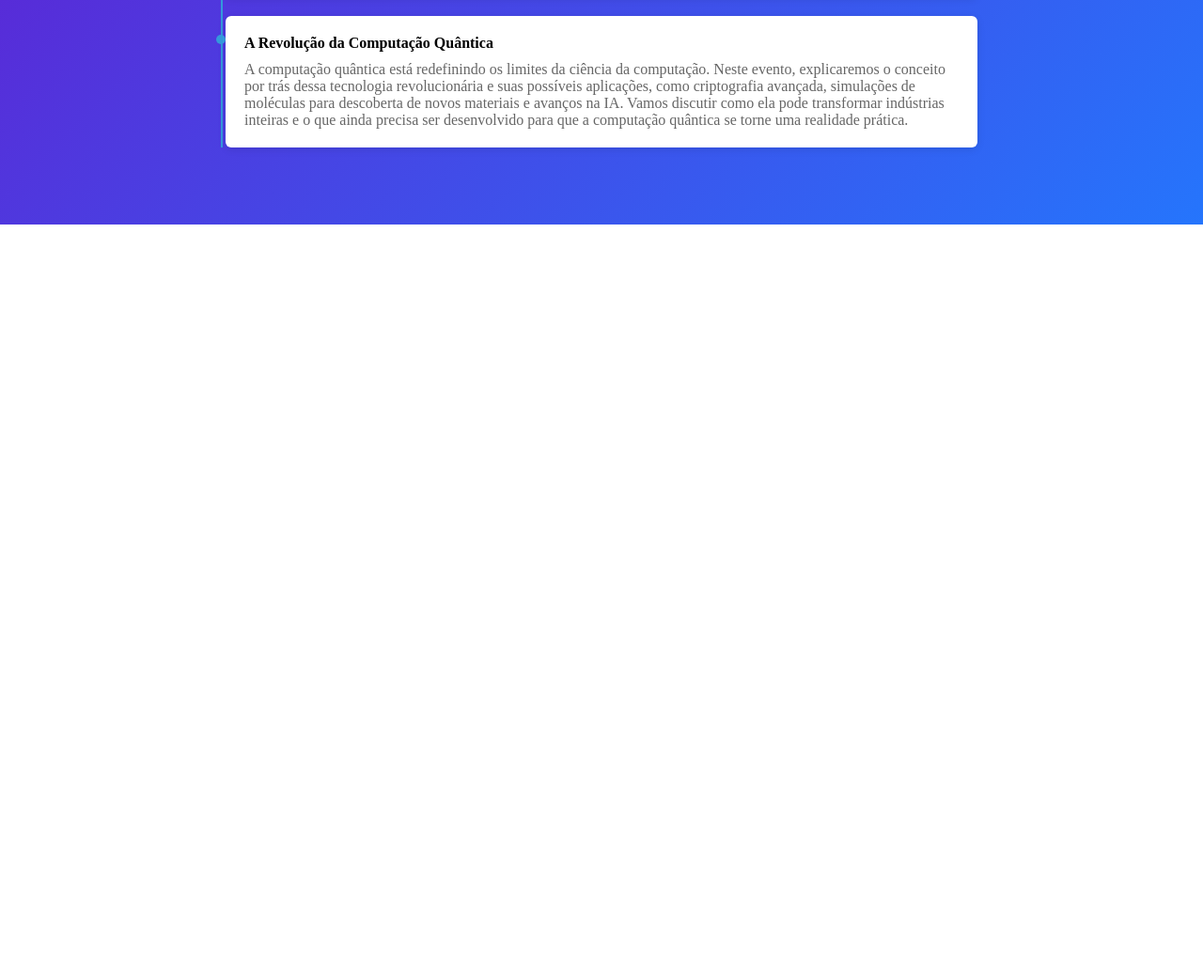
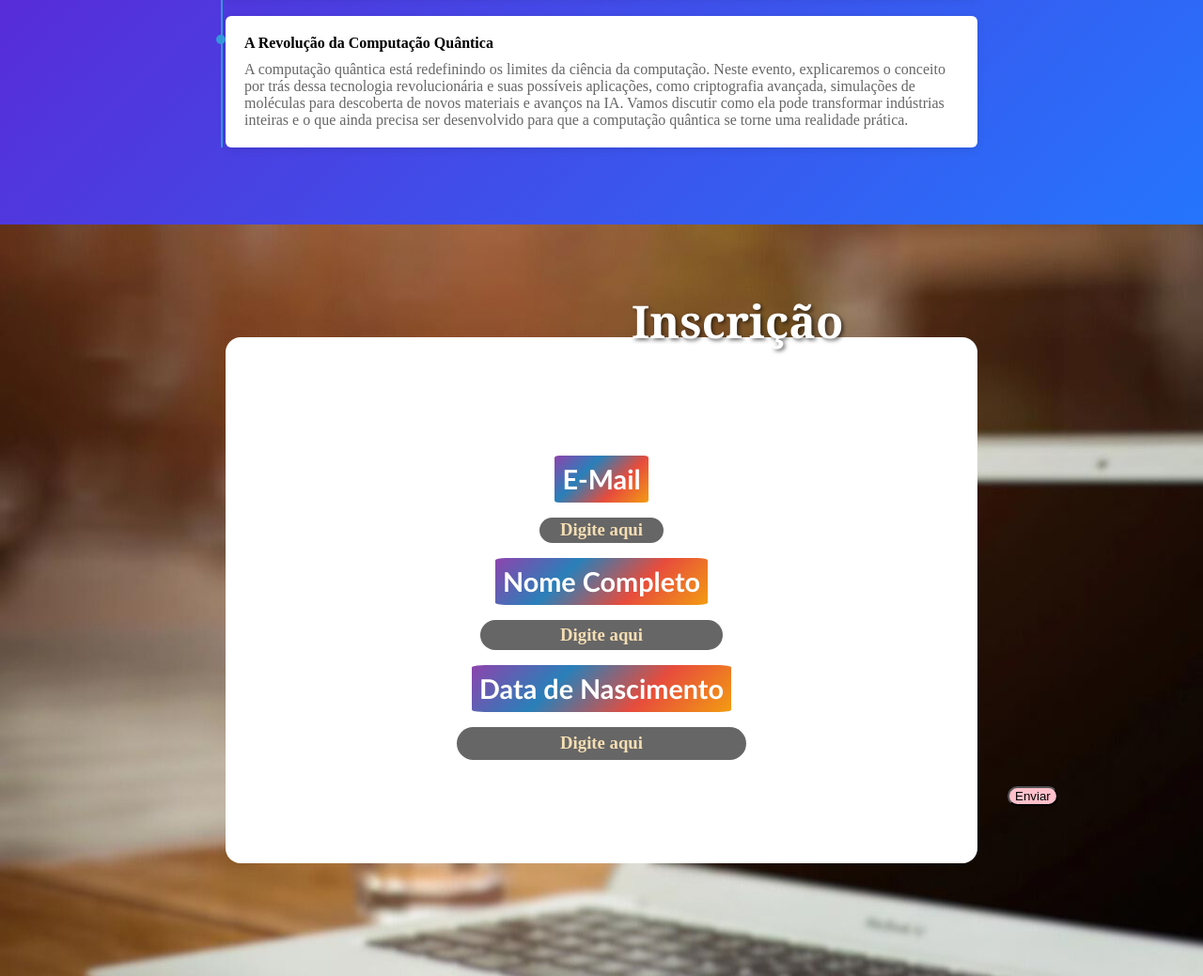
Before and after one commit to luisgustavo777/techFest2023, a plain HTML site: page index.html in a window 1280 px wide. Shown: the part 1531-2570 px from the top of the page at 94% size. Before the commit the page ends 1770 px from the top, so only its background shows below. Drawn offline with Linux system fonts and the light colour scheme.

Commit message:
adicionar secção de cadastro no evento

```diff
--- a/index.html
+++ b/index.html
@@ -91,5 +91,24 @@
         </div>
     </div>
 
+    <div class="inscricao">
+        <h1 class="formulario" id="section4">Inscrição</h1>
+        <div class="formBox">
+            <div class="campo">
+                <h2>E-Mail</h2>
+                <h3 class="label">Digite aqui</h3>
+            </div>
+            <div class="campo">
+                <h2>Nome Completo</h2>
+                <h3 class="label">Digite aqui</h3>
+            </div>
+            <div class="campo">
+                <h2>Data de Nascimento</h2>
+                <h3 class="label">Digite aqui</h3>
+            </div>
+            <button>Enviar</button>
+        </div>
+    </div>
+
 </body>
 </html>
--- a/style.css
+++ b/style.css
@@ -77,6 +77,7 @@ html {
     left: 32rem;
     color: white;
     font-family: 'Segoe UI', Tahoma, Geneva, Verdana, sans-serif;
+    text-shadow: 2px 2px 4px rgba(0, 0, 0, 0.6);
 }
 
 .gridEquipe {
@@ -244,3 +245,63 @@ html {
     font-size: 16px;
     color: #666;
 }
+
+.inscricao {
+    display: flex;
+    background-image: url(formimg.jpg);
+    background-repeat: no-repeat;
+    height: 50rem;
+    justify-content: center;
+    align-items: center;
+}
+
+.inscricao h1 {
+    font-size: 3rem;
+    text-shadow: 2px 2px 4px rgba(0, 0, 0, 0.6);
+    color: white;
+    left: 42rem;
+    top: 115rem;
+    position: absolute;
+    font-family: Cambria, Cochin, Georgia, Times, 'Times New Roman', serif;
+}
+
+.formBox {
+    display: flex;
+    background-color: white;
+    justify-items: center;
+    width: 100vh;
+    height: 70vh;
+    border-radius: 2vh;
+    justify-content: center;
+    align-items: center;
+    flex-direction: column;
+}
+
+.campo h2{
+    display: flex;
+    font-size:  1.8rem;
+    font-family: 'Trebuchet MS', 'Lucida Sans Unicode', 'Lucida Grande', 'Lucida Sans', Arial, sans-serif;
+    background: linear-gradient(135deg, #8e44ad, #2980b9, #e74c3c, #f39c12);
+    padding: 0.5rem;
+    border-radius: 5%;
+    color: white;
+    margin: 1rem;
+}
+
+.label {
+    display: flex;
+    flex-direction: column;
+    padding: 2%;
+    background-color: #666;
+    border-radius: 5vh;
+    color: wheat;
+    align-items: center;
+}
+
+.formBox button {
+    position: absolute;
+    left: 67rem;
+    top: 148rem;
+    background-color: pink;
+    border-radius: 5rem;
+}
```
Also changed, not shown: formimg.jpg (added).
